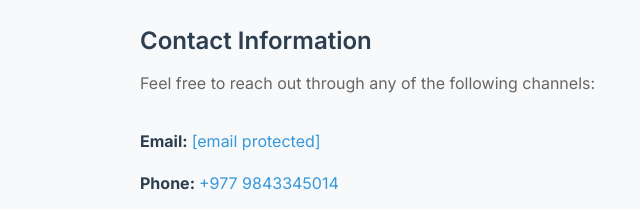
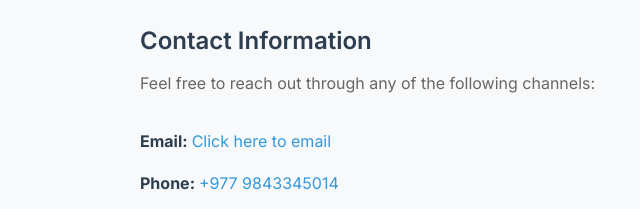
Before and after one commit to DarkRT12345/Portfolio-, a plain HTML site: page index.html in a window 1280 px wide. Shown: the part 3840-4049 px from the top of the page, 0-640 px from the left. Drawn offline with Linux system fonts and the light colour scheme.

Commit message:
Fix HTML encoding issues in index.html

```diff
--- a/index.html
+++ b/index.html
@@ -204,7 +204,7 @@
                     <div class="contact-details">
                         <div class="contact-item">
                             <strong>Email:</strong>
-                            <a href="mailto:tuladharraunak@gmail.com"><span class="__cf_email__" data-cfemail="176e78626539727a767e7b57726f767a677b723974787a">[email&#160;protected]</span></a>
+                            <a href="mailto:tuladharraunak@gmail.com">Click here to email</a>
                         </div>
                         <div class="contact-item">
                             <strong>Phone:</strong>
```
